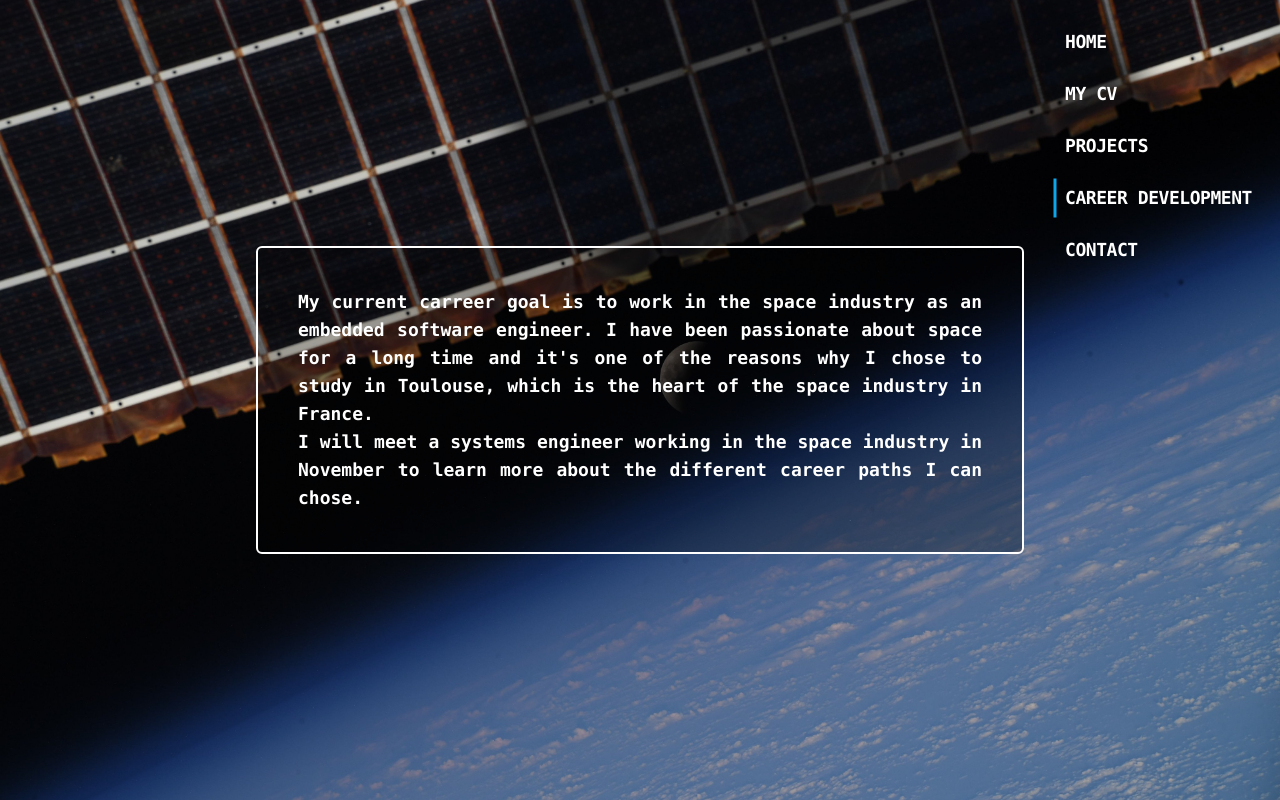
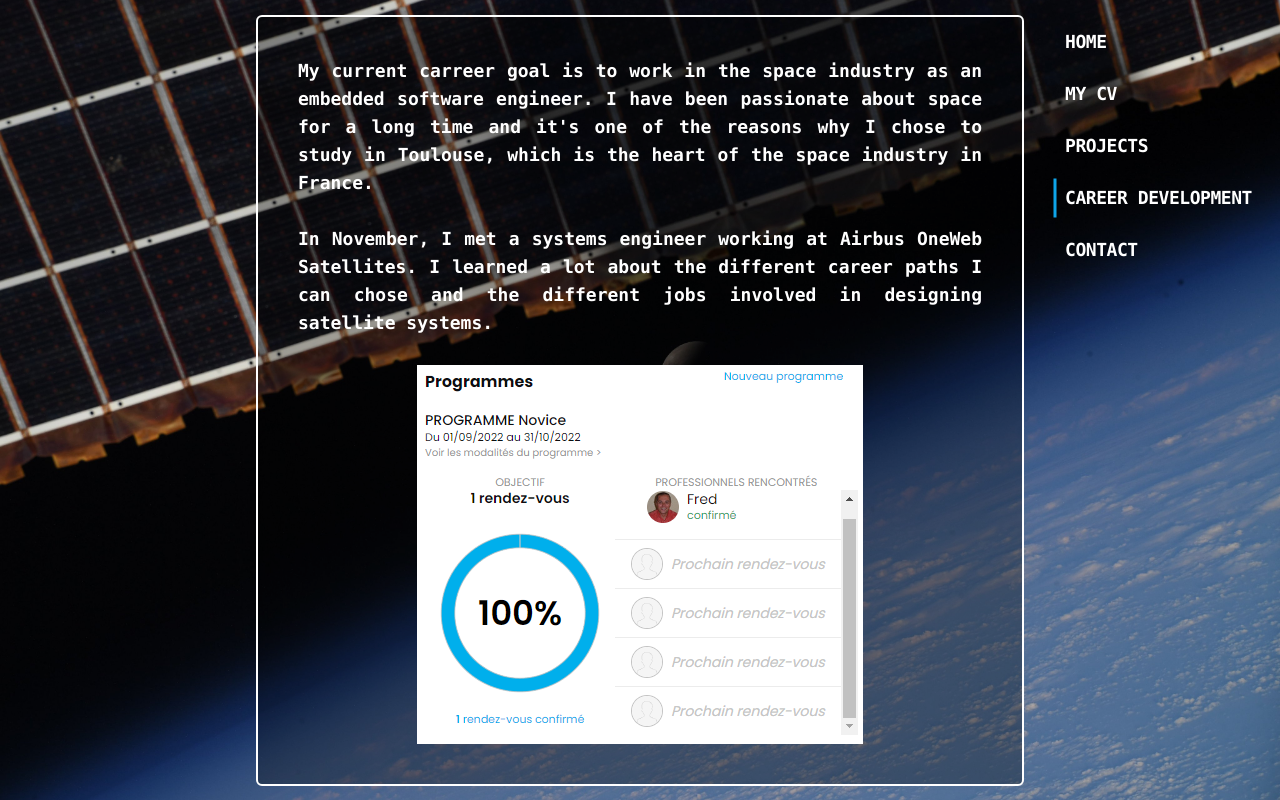
Before and after one commit to Hugogo22/Portfolio-Firebase, a Vue app: page /CareerDevelopment in a window 1280 px wide. Built offline with nearby package versions, Linux system fonts and the light colour scheme.

Commit message:
myjobglasses mentor interview

```diff
--- a/src/components/CareerDevelopment.vue
+++ b/src/components/CareerDevelopment.vue
@@ -1,13 +1,16 @@
 <template>
   <div class="min-h-screen bg-center bg-cover bg-space flex items-center justify-center">
-    <div class="text-white font-mono text-lg font-bold md:w-3/5 text-justify p-10 md:border-2 border-white rounded-md bg-black bg-opacity-30">
+    <div class="text-white font-mono text-lg font-bold md:w-3/5 text-justify p-10 md:border-2 border-white rounded-md bg-black bg-opacity-30 flex flex-col items-center">
       <p>
         My current carreer goal is to work in the space industry as an embedded software engineer.
         I have been passionate about space for a long time and it's one of the reasons why I chose to study in Toulouse, which is the heart of the space industry in France.
       </p>
+      <br/>
       <p>
-        I will meet a systems engineer working in the space industry in November to learn more about the different career paths I can chose.
+        In November, I met a systems engineer working at Airbus OneWeb Satellites. I learned a lot about the different career paths I can chose and the different jobs involved in designing satellite systems.
       </p>
+      <br/>
+      <img src="myjobglasses.PNG" class="center">
     </div>
   </div>
 </template>
```
Also changed, not shown: public/myjobglasses.PNG (added), 1 other file (tests, documents, lock files or other folders).
